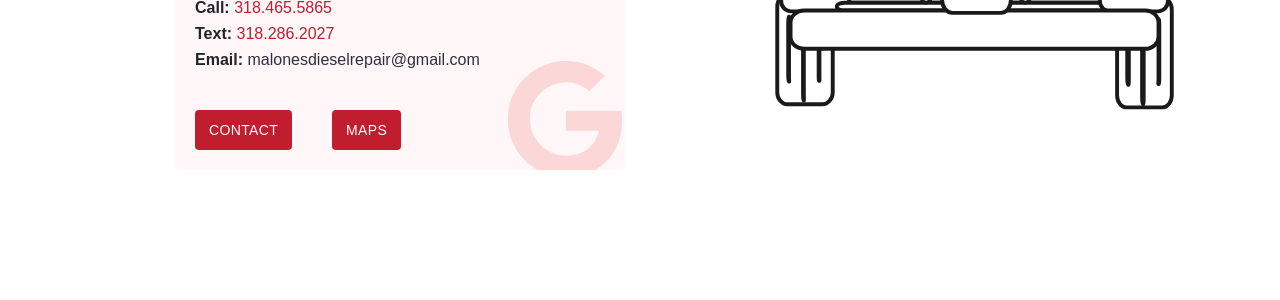
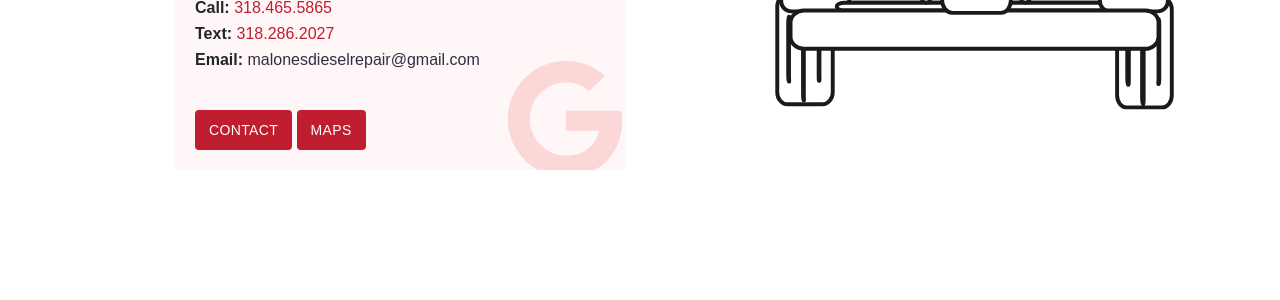
Before and after one commit to MalonesDiesel/malonesdiesel.github.io, a Jekyll site: the page built from index.md, in a window 1280 px wide. Shown: the part 727-1027 px from the top of the page. Built offline with Jekyll 4.4.1, drawn with Linux system fonts in a browser that asks for light colours.

Commit message:
Update call.html

```diff
--- a/_includes/call.html
+++ b/_includes/call.html
@@ -23,15 +23,12 @@
     {% if include.show_button %}
       <div class="call-box-bottom">
         <a href="{{ site.data.contact.contact_button_link }}" class="button">Contact</a>
-      </div>
-    {% endif %}
-     {% if include.show_button %}
-      <div class="call-box-bottom">
-        <a href="{{ site.data.contact.contact_button_link }}" class="button">
+             <a href="{{ site.data.contact.contact_button_link }}" class="button">
   <span class="fa-svg-icon svg-baseline ">
     <svg xmlns="http://www.w3.org/2000/svg" viewBox="0 0 488 512"><!--! Font Awesome Pro 6.1.1 by @fontawesome - https://fontawesome.com License - https://fontawesome.com/license (Commercial License) Copyright 2022 Fonticons, Inc. --><path d="M488 261.8C488 403.3 391.1 504 248 504 110.8 504 0 393.2 0 256S110.8 8 248 8c66.8 0 123 24.5 166.3 64.9l-67.5 64.9C258.5 52.6 94.3 116.6 94.3 256c0 86.5 69.1 156.6 153.7 156.6 98.2 0 135-70.4 140.8-106.9H248v-85.3h236.1c2.3 12.7 3.9 24.9 3.9 41.4z"/></svg>
   </span> Maps
 </a>
       </div>
     {% endif %}
-</div>
+
+   </div>
```
